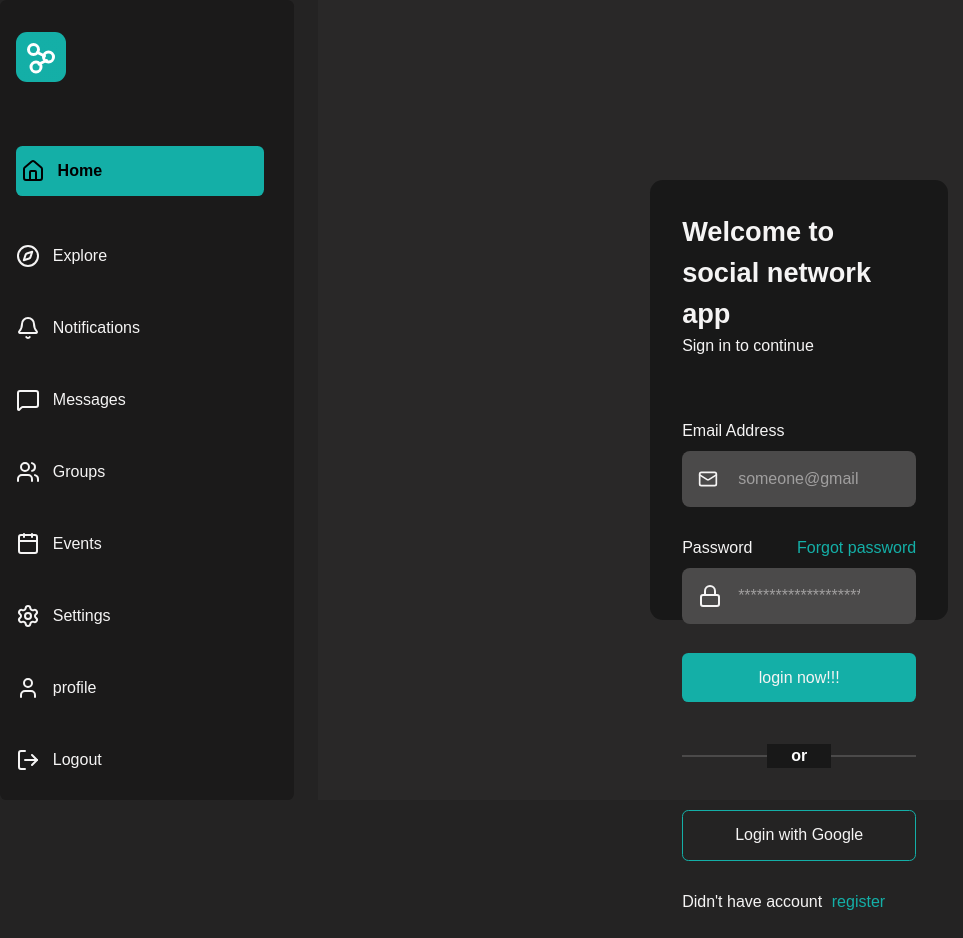
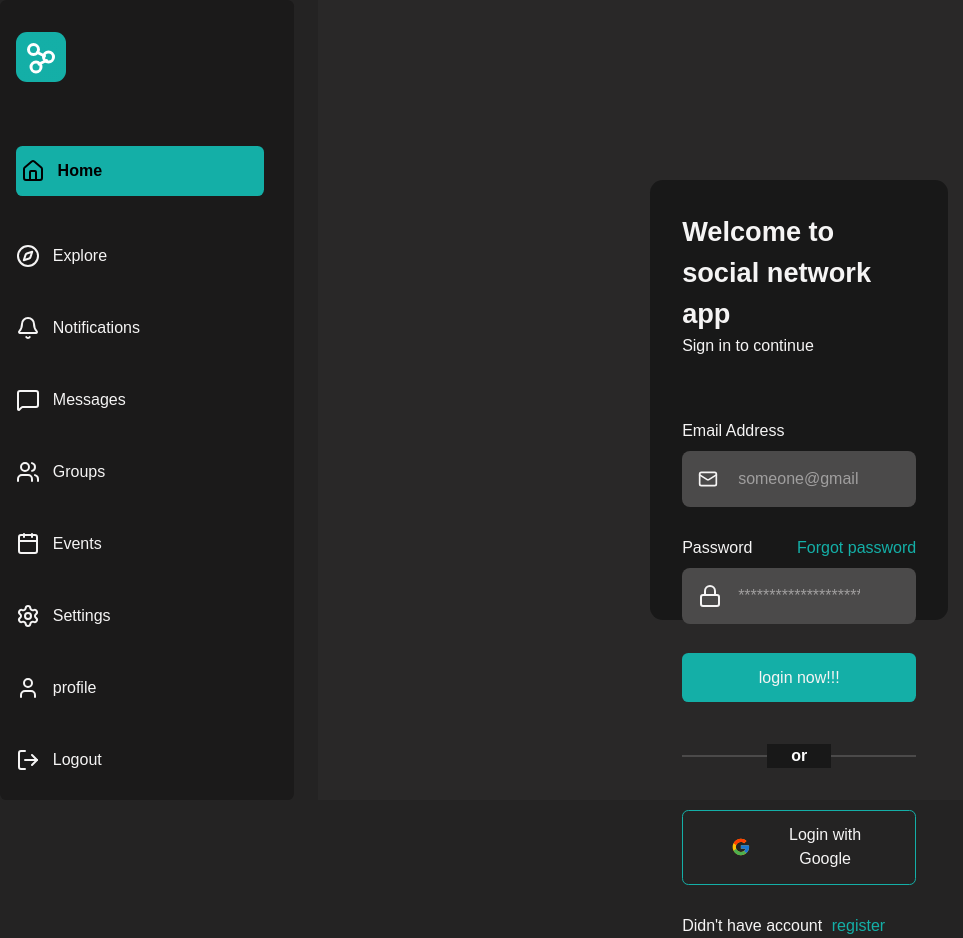
Before and after one commit to Astra-max/social-app, a Next.js app in the folder front-end/: page /view/Home in a window 1280 px wide. Shown: the whole page, without its empty margins (0-963 px from the left). Before the commit the page ends 914 px from the top, so only its background shows below. Built offline with nearby package versions, Linux system fonts and the light colour scheme.

Commit message:
feat: added a field icon to allow me pass icons to custom button ui

```diff
--- a/front-end/components/ui/button.tsx
+++ b/front-end/components/ui/button.tsx
@@ -1,30 +1,30 @@
-import { ButtonData } from "@/types"
+import { ButtonData } from "@/types";
 import { CSSProperties } from "react";
-import { useFormStatus } from "react-dom"
-
+import { useFormStatus } from "react-dom";
 
 const defaultBtnStyle: CSSProperties = {
   padding: "0.8rem 3rem",
   borderRadius: "0.4rem",
   cursor: "pointer",
   width: "100%",
-}
+};
 
-
-export function Button({data}: {data :ButtonData}) {
+export function Button({ data }: { data: ButtonData }) {
   const { pending } = useFormStatus();
 
-    const btnStyle  = { ...defaultBtnStyle, ...data.style}
+  const btnStyle = { ...defaultBtnStyle, ...data.style };
+
+  const Icon = data?.icons;
 
   return (
     <button
-        onClick={()=> data.onClick}
+      onClick={() => data.onClick}
       disabled={pending}
       type={data.type}
       style={btnStyle}
     >
+        {Icon && <Icon size={30} />}
         {pending ? "submitting...." : data.text}
     </button>
-    )
-
+  );
 }
```
Lines whose indentation alone changed are shown as unchanged.
